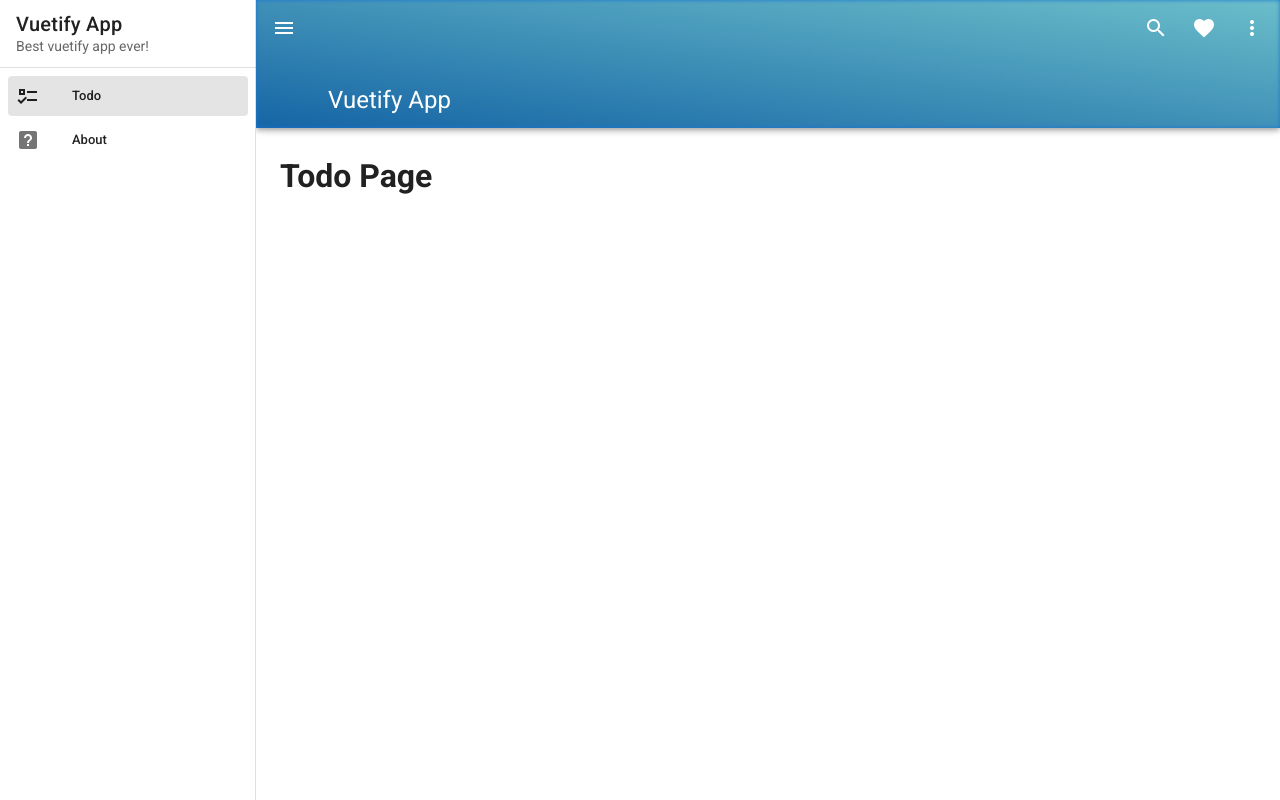
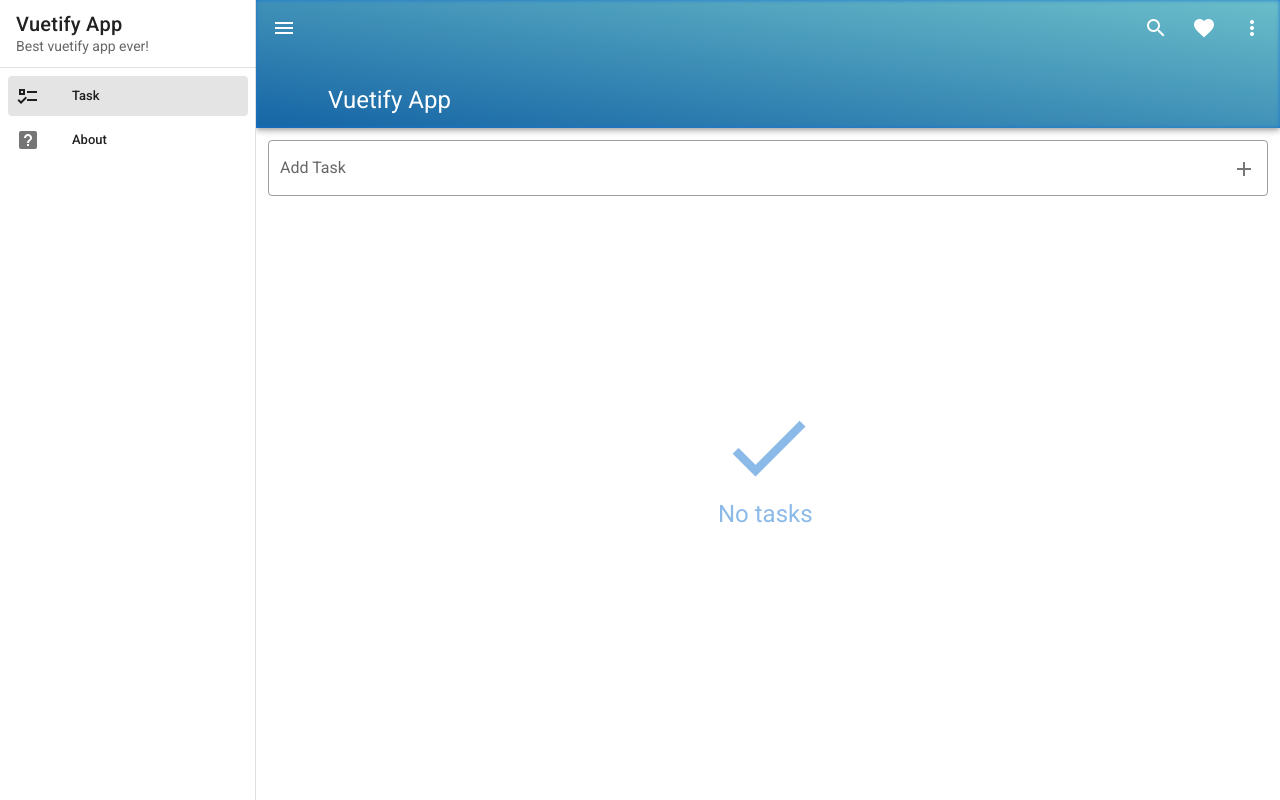
Before and after one commit to moshoodfakorede/vue-vuetify-app, a Vue app: page /#/ in a window 1280 px wide. Built offline with nearby package versions, Linux system fonts and the light colour scheme.

Commit message:
Tasks page

```diff
--- a/src/App.vue
+++ b/src/App.vue
@@ -78,7 +78,7 @@
   export default {
     data: () => ({
         items: [
-            { title: 'Todo', icon: 'mdi-format-list-checks', to: '/' },
+            { title: 'Task', icon: 'mdi-format-list-checks', to: '/' },
             { title: 'About', icon: 'mdi-help-box', to: '/about' },
         ],
         drawer: null
--- a/src/router/index.js
+++ b/src/router/index.js
@@ -1,14 +1,14 @@
 import Vue from "vue";
 import VueRouter from "vue-router";
-import Todo from "../views/Todo.vue";
+import Task from "../views/Task.vue";
 
 Vue.use(VueRouter);
 
 const routes = [
   {
     path: "/",
-    name: "Todo",
-    component: Todo
+    name: "Task",
+    component: Task
   },
   {
     path: "/about",
--- /dev/null
+++ b/src/views/Task.vue
@@ -0,0 +1,110 @@
+<template>
+  <div class="home">
+    <v-text-field
+        v-model="newTaskTitle"
+        @click:append="addTask"
+        @keyup.enter="addTask"
+        class="pa-3"
+        outlined
+        label="Add Task"
+        append-icon="mdi-plus"
+        hide-details
+        clearable
+    ></v-text-field>
+    <v-list
+      v-if="tasks.length"
+      class="pt-0"
+      flat
+    >
+    <div v-for="(task, i) in tasks" :key="i">
+        <v-list-item
+          @click="completeTask(task.id)"
+          :class="{ 'blue lighten-5': task.completed }"
+        >
+            <template v-slot:default>
+            <v-list-item-action>
+                <v-checkbox
+                :input-value="task.completed"
+                color="primary"
+                ></v-checkbox>
+            </v-list-item-action>
+
+            <v-list-item-content>
+                <v-list-item-title
+                  :class="{ 'text-decoration-line-through': task.completed }"
+                >{{ task.title }}</v-list-item-title>
+            </v-list-item-content>
+            <v-list-item-action>
+                <v-btn
+                  @click.stop="deleteTask(task.id)"
+                  icon
+                >
+                    <v-icon color="primary lighten-1">mdi-delete</v-icon>
+                </v-btn>
+            </v-list-item-action>
+
+            </template>
+
+        </v-list-item>
+        <v-divider></v-divider>
+    </div>
+    </v-list>
+    <div
+      v-else
+      class="no-tasks"
+    >
+        <v-icon
+          size="100px"
+          color="primary">
+            mdi-check
+        </v-icon>
+        <div class="text-h5 primary--text">No tasks</div>
+    </div>
+  </div>
+</template>
+
+<script>
+
+export default {
+  name: "Home",
+  data: () => ({
+    newTaskTitle: '',
+    tasks: [
+        // { id: 1, title: 'Eat', completed: false },
+        // { id: 2, title: 'Sleep', completed: false },
+        // { id: 3, title: 'Code', completed: false },
+        // { id: 4, title: 'Repeat', completed: false },
+    ]
+  }),
+  methods: {
+    addTask() {
+       if (this.newTaskTitle == '') return
+       let newTask = {
+        id: Date.now(),
+        title: this.newTaskTitle,
+        completed: false
+       }
+
+       this.tasks.push(newTask)
+       this.newTaskTitle = ''
+    },
+    completeTask(id) {
+      let task = this.tasks.filter(task => task.id === id)[0]
+      task.completed = !task.completed
+    },
+    deleteTask(id) {
+      this.tasks = this.tasks.filter(task => task.id !== id)
+    },
+  }
+};
+</script>
+
+<style scoped>
+ .no-tasks {
+   position: absolute;
+   left: 50%;
+   top: 50%;
+   transform: translate(-50%, -50%);
+   opacity: 0.5;
+ }
+</style>
--- a/src/views/Todo.vue
+++ /dev/null
@@ -1,12 +0,0 @@
-<template>
-  <div class="home pa-6">
-    <h1>Todo Page</h1>
-  </div>
-</template>
-
-<script>
-
-export default {
-  name: "Home",
-};
-</script>
```
Also changed, not shown: 1 other file (tests, documents, lock files or other folders).
